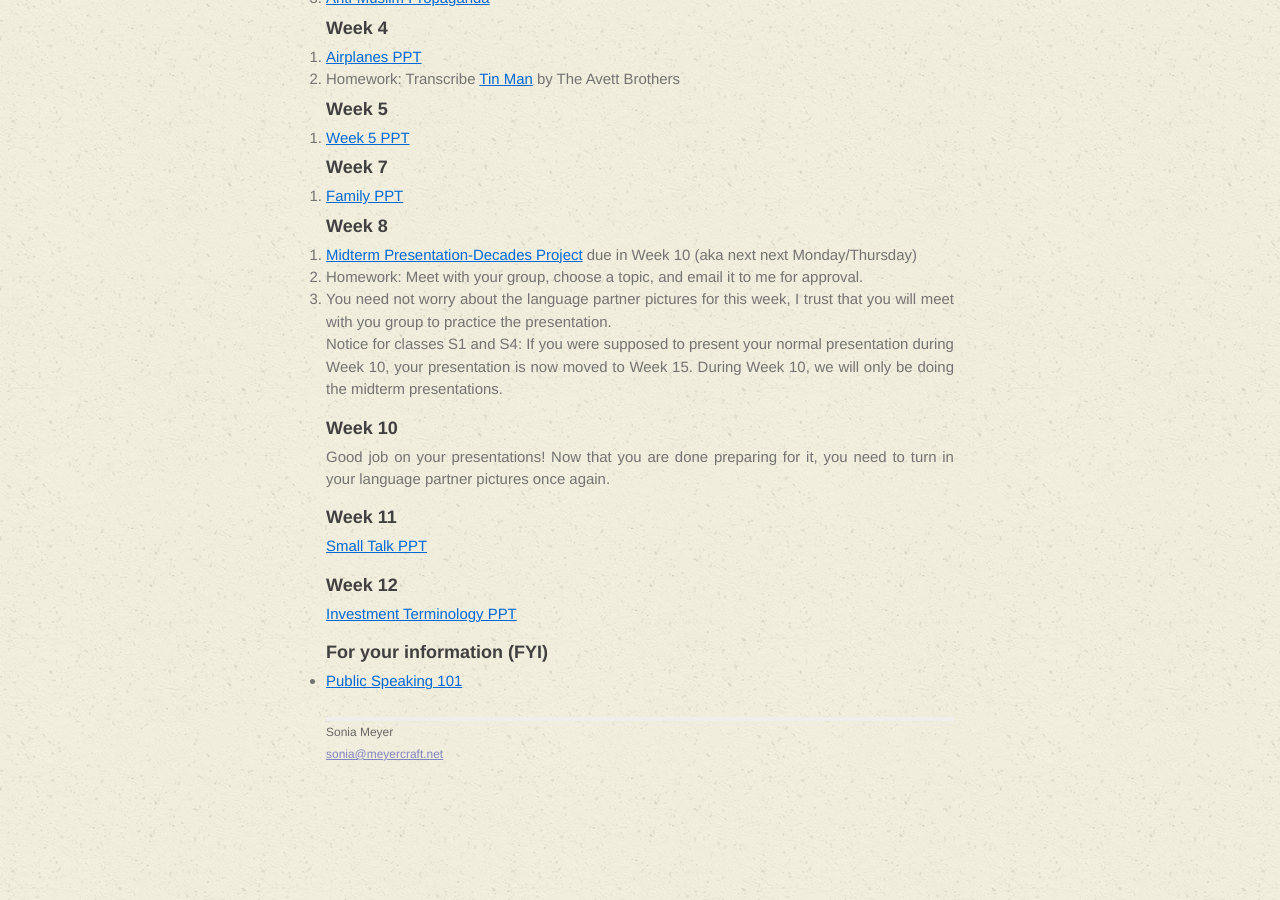
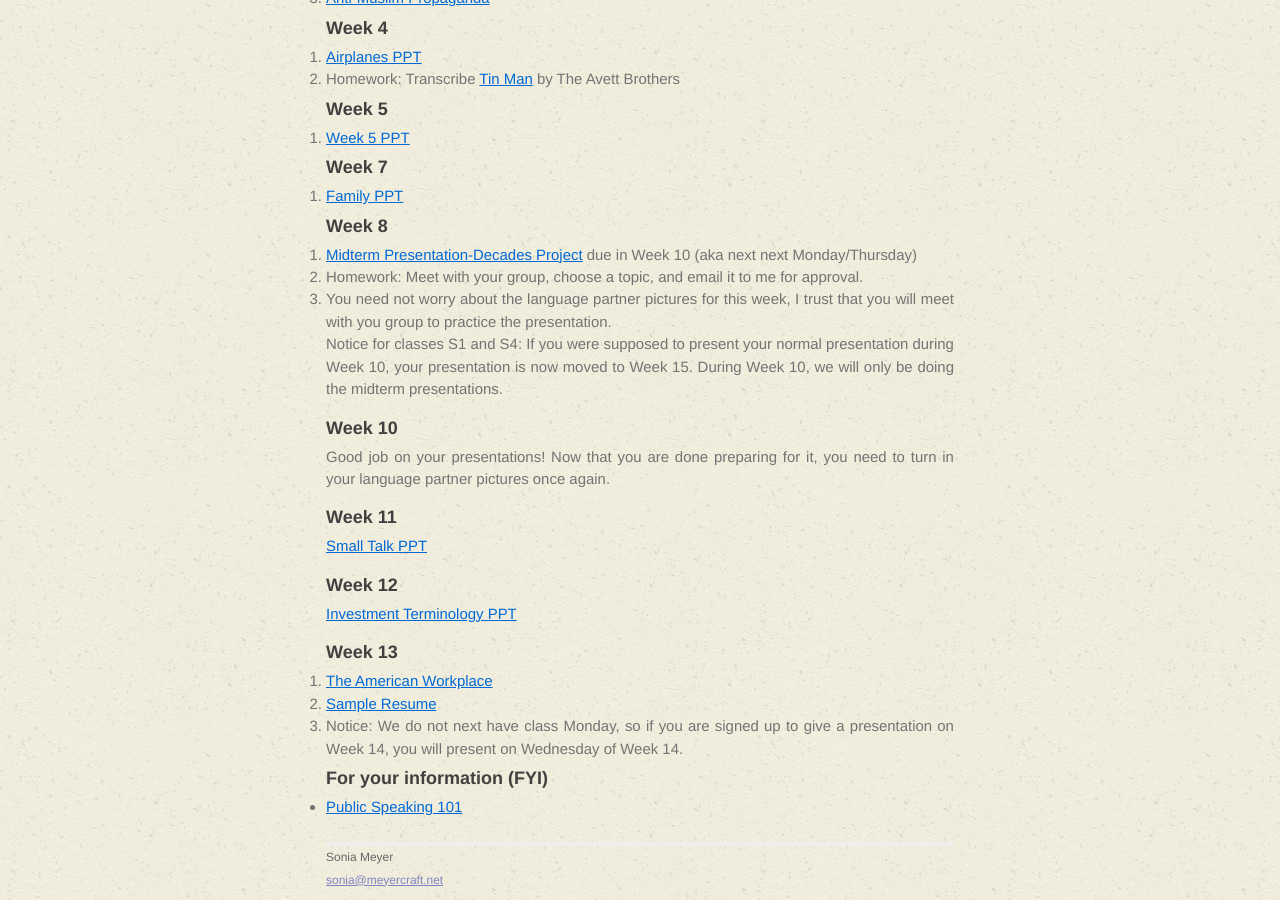
Before and after one commit to soniawmeyer/soniameyer-beihang-students-website, a Jekyll site: the page built from classes/s1s4sf3ls.md, in a window 1280 px wide and 900 px high, scrolled down 598 px. Built offline with Jekyll 4.4.1, drawn with Linux system fonts in a browser that asks for light colours.

Commit message:
week 13 update

```diff
--- a/classes/s1s4sf3ls.md
+++ b/classes/s1s4sf3ls.md
@@ -53,6 +53,10 @@ Good job on your presentations! Now that you are done preparing for it, you need
 ### Week 12
 [Investment Terminology PPT](https://www.dropbox.com/s/1lpm28l9fx4bczp/Investment%20Terminology.ppt)
 
+### Week 13
+1. [The American Workplace](https://www.dropbox.com/s/8296dx5aydog753/Workplace.ppt)
+2. [Sample Resume](https://www.dropbox.com/s/bvvkxe0ejggtuha/Sample_Resume-Teaching.pdf)
+3. Notice: We do not next have class Monday, so if you are signed up to give a presentation on Week 14, you will present on Wednesday of Week 14.
 
 
 ###For your information (FYI)
```
Also changed, not shown: classes/151821.md (+3 -0 lines), classes/s1s4rw.md (+1 -1 lines).
